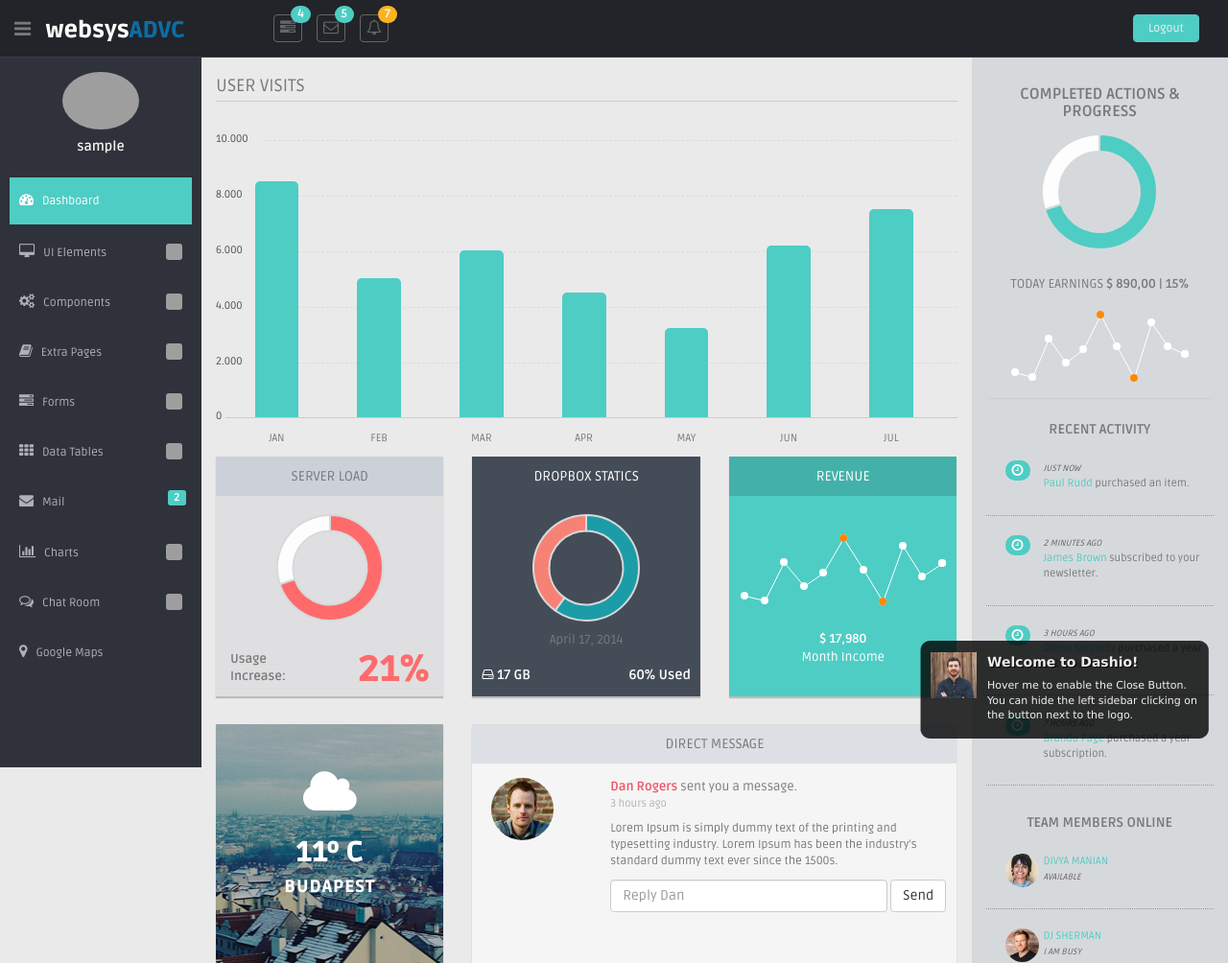
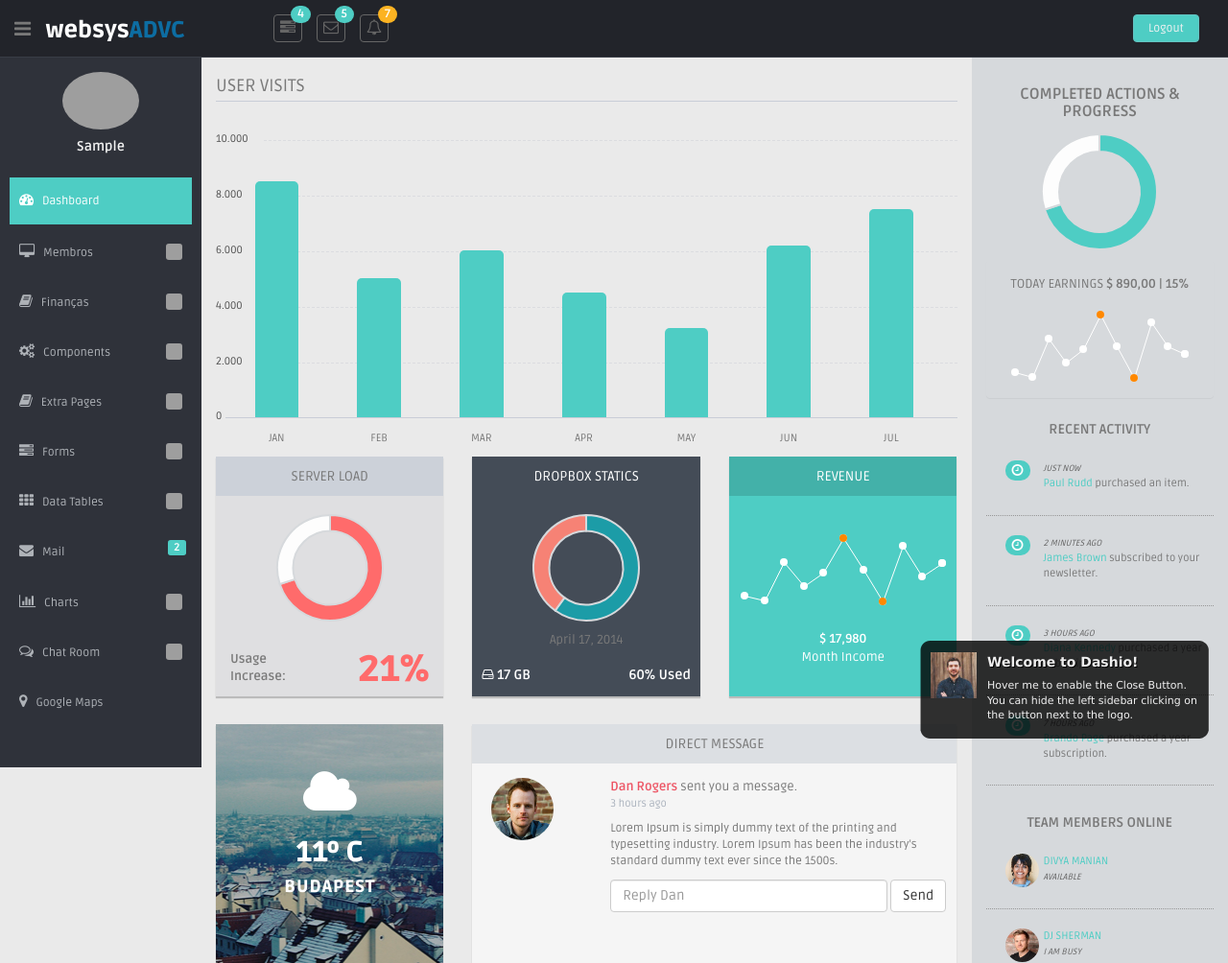
Before and after one commit to alissoncavalcanticma/advc, a PHP site: page /view/dashboard.php in a window 1280 px wide. Shown: the top 1004 px of the page at 96% size. Run offline with PHP 8.4, Linux system fonts and the light colour scheme; the visitor is signed in with stand-in values (Sample User, id 1); grey boxes are pictures that could not be loaded.

Commit message:
Edit menu inc links

```diff
--- a/view/menu.php
+++ b/view/menu.php
@@ -8,25 +8,43 @@ MAIN SIDEBAR MENU
         <!-- sidebar menu start-->
         <ul class="sidebar-menu" id="nav-accordion">
           <p class="centered"><a href="profile.html"><img src="../assets/img/users/<?= strtolower($_SESSION['logon']) ?>.jpg" class="img-circle" width="80"></a></p>
-          <h5 class="centered"><?php echo $_SESSION['logon']; ?></h5>
+          <h5 class="centered"><?php echo ucfirst($_SESSION['logon']); ?></h5>
+          <!-- ITEMMENU Dashboard -->
           <li class="mt">
-            <a class="active" href="index.html">
+            <a class="active" href="dashboard.php">
               <i class="fa fa-dashboard"></i>
               <span>Dashboard</span>
               </a>
           </li>
+          <!-- END ITEMMENU Dashboard -->
+          <!-- ITEMMENU Membros -->
           <li class="sub-menu">
             <a href="javascript:;">
               <i class="fa fa-desktop"></i>
-              <span>UI Elements</span>
+              <span>Membros</span>
               </a>
             <ul class="sub">
+              <li><a href="cadMembro.php">Cadastrar</a></li>
               <li><a href="general.html">General</a></li>
               <li><a href="buttons.html">Buttons</a></li>
               <li><a href="panels.html">Panels</a></li>
               <li><a href="font_awesome.html">Font Awesome</a></li>
             </ul>
           </li>
+          <!-- END ITEMMENU Membros -->
+          <!-- ITEMMENU Finanças -->
+          <li class="sub-menu">
+            <a href="javascript:;">
+              <i class="fa fa-book"></i>
+              <span>Finanças</span>
+              </a>
+            <ul class="sub">
+              <li><a href="blank.html">Blank Page</a></li>
+              <li><a href="404.html">404 Error</a></li>
+              <li><a href="500.html">500 Error</a></li>
+            </ul>
+          </li>
+          <!-- END ITEMMENU Finanças -->
           <li class="sub-menu">
             <a href="javascript:;">
               <i class="fa fa-cogs"></i>
```
